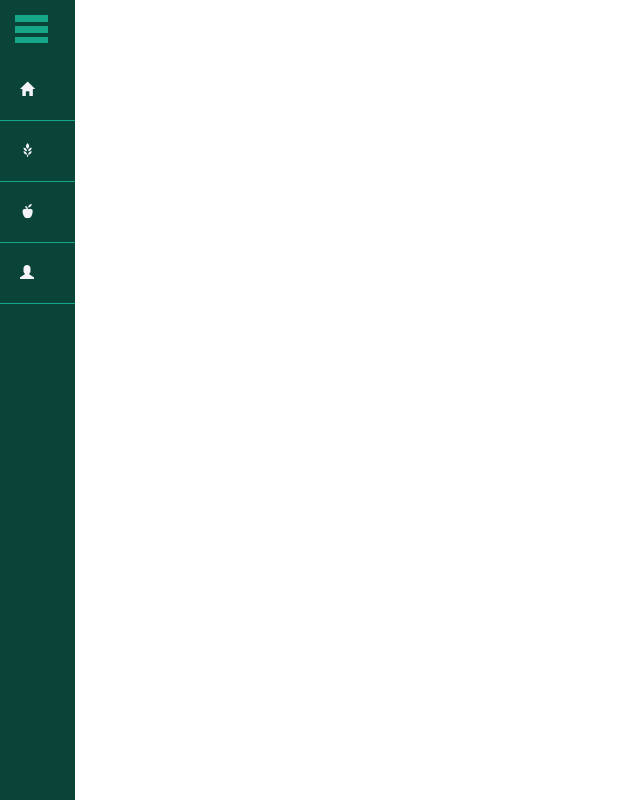
After one commit to engineercodeprojects/nutris, a PHP site: page /01_nutricionista_index.php in a window 1280 px wide. The commit adds this page. Shown: the whole page, without its empty margins (0-640 px from the left). Run offline with PHP 8.4, Linux system fonts and the light colour scheme; some libraries are stand-ins or nearby versions.

Commit message:
menu nutricionista e paciente

```diff
--- /dev/null
+++ b/01_nutricionista_index.php
@@ -0,0 +1,58 @@
+<!DOCTYPE html>
+<?php
+ini_set('default_charset','UTF-8');
+?>
+<html>
+<head>
+    <meta charset="utf-8">
+    <meta http-equiv="X-UA-Compatible" content="IE=edge">
+    <meta name="viewport" content="width=device-width, initial-scale=1">
+    <!-- The above 3 meta tags *must* come first in the head; any other head content must come *after* these tags -->
+    <title>NUTRIS - Plataforma Nutricional</title>
+
+    <!-- Bootstrap -->
+    <link href="css/bootstrap.min.css" rel="stylesheet">
+    <link href="css/estilos.css" rel="stylesheet">
+
+    <!-- HTML5 shim and Respond.js for IE8 support of HTML5 elements and media queries -->
+    <!-- WARNING: Respond.js doesn't work if you view the page via file:// -->
+    <!--[if lt IE 9]>
+      <script src="https://oss.maxcdn.com/html5shiv/3.7.3/html5shiv.min.js"></script>
+      <script src="https://oss.maxcdn.com/respond/1.4.2/respond.min.js"></script>
+    <![endif]-->
+  </head>
+<body class="margin_00">
+
+
+<?php include "includes/menu_nutricionista.php" ?>
+
+
+<div class="container-fluid">
+
+
+
+
+</div>
+
+
+
+ <!-- jQuery (necessary for Bootstrap's JavaScript plugins) -->
+    <script src="https://ajax.googleapis.com/ajax/libs/jquery/1.12.4/jquery.min.js"></script>
+
+    <!-- Include all compiled plugins (below), or include individual files as needed -->
+    <script src="js/bootstrap.min.js"></script>
+
+    <!-- jQuery (necessary for Bootstrap's JavaScript plugins) -->
+    <script src="https://ajax.googleapis.com/ajax/libs/jquery/1.12.4/jquery.min.js"></script>
+
+    <!-- Include all compiled plugins (below), or include individual files as needed -->
+    <script src="js/bootstrap.min.js"></script>
+
+
+    <script type='text/javascript' src='http://ajax.googleapis.com/ajax/libs/jquery/1.4.3/jquery.min.js'></script>
+
+
+
+
+    </body>
+</html>
--- a/css/estilos.css
+++ b/css/estilos.css
@@ -106,6 +112,7 @@ a:active    {text-decoration:none; color:#0A4438 }
 
 
 /* margin */
+.margin_00             {margin: 0px}
 .margin_05             {margin: 05px}
 .margin_10             {margin: 10px}
 .margin_15             {margin: 15px}
--- /dev/null
+++ b/includes/menu_nutricionista.php
@@ -0,0 +1,109 @@
+<style>
+*{
+        margin:0;
+        padding:0;
+    }
+
+
+    #check{
+        display:none;
+    }
+
+    #icone
+    {
+        cursor:pointer;
+        padding:15px;
+        position:absolute;
+        z-index:1;
+    }
+
+    .barra{
+        background-color:#0A4438;
+        height:100%;
+        width:300px;
+        position:absolute;
+        transition: all .2s linear;
+        left:-300px;
+    }
+
+    .barra_fixa
+    {
+        background-color:#0A4438;
+        height:100%;
+        width:75px;
+        position:absolute;
+        left:0px;
+
+    }
+
+    nav{
+        width:100%;
+        position:absolute;
+        top:60px;
+    }
+
+    nav a{
+        text-decoration:none;
+    }
+
+    .link{
+        background-color:#0A4438;
+        padding:20px;
+        transition: all .2s linear;
+        color:#f4f4f9;
+        border-bottom:1px solid #18A689;
+    }
+
+    .link:hover{
+        background-color:#18A689;
+    }
+
+    #check:checked ~.barra{
+        transform: translateX(300px);
+    }
+</style>
+
+
+
+<body>
+
+<input type="checkbox" id="check">
+<label id="icone" for="check"><img src="img/hamburguer.png"></label>
+
+
+<div class="barra_fixa">
+
+    <nav>
+
+        <a href=""><div class="link"><span class="glyphicon glyphicon-home padding_right_30"></span> </div></a>
+        <a href=""><div class="link"><span class="glyphicon glyphicon-grain padding_right_30"></span></div></a>
+        <a href=""><div class="link"><span class="glyphicon glyphicon-apple padding_right_30"></span></div></a>
+        <a href=""><div class="link"><span class="glyphicon glyphicon-user padding_right_30"></span> </div></a>
+
+
+
+    </nav>
+
+</div>
+
+
+
+<div class="barra">
+
+    <nav>
+
+        <a href=""><div class="link"><span class="glyphicon glyphicon-home padding_right_30"></span> HOME</div></a>
+        <a href=""><div class="link"><span class="glyphicon glyphicon-grain padding_right_30"></span> COMBOS</div></a>
+        <a href=""><div class="link"><span class="glyphicon glyphicon-apple padding_right_30"></span> DIETAS</div></a>
+        <a href=""><div class="link"><span class="glyphicon glyphicon-user padding_right_30"></span> PACIENTES</div></a>
+
+
+
+    </nav>
+
+
+
+
+</div>
+
+</body>
```
Also changed, not shown: other parts of css/estilos.css (+34 -15 lines), 02_paciente_index.php (added, +58 -0 lines), includes/menu_paciente.php (added, +101 -0 lines), index.php (+40 -8 lines), img/fundo_login.jpg (added), img/fundo_login_ol.jpg (added), img/fundo_login_old.jpg (added), img/hamburguer.png (added), img/hamburguer_old.png (added), img/icone_home.png (added), img/logo_login.png (added), img/logo_login_old.png (added).
